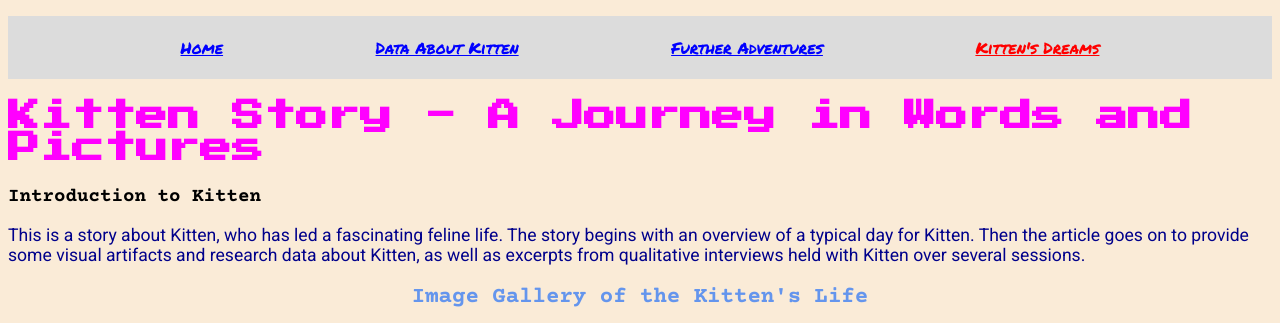
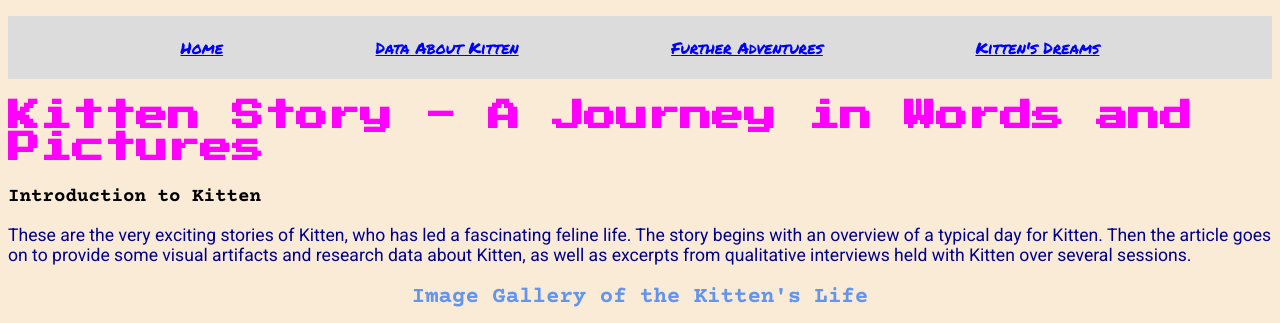
Before and after one commit to racheldaniell/demo-kitten-proj, a plain HTML site: page index.html in a window 1280 px wide. Shown: the top 323 px of the page. Drawn offline with nearby package versions, Linux system fonts and the light colour scheme.

```diff
--- a/index.html
+++ b/index.html
@@ -26,7 +26,7 @@
 			<li><a href="index.html">Home</a> </li>
 			<li><a href="data-page.html">Data About Kitten</a> </li>
 			<li><a href="adventure-page.html">Further Adventures</a> </li>
-            <li ><a href="dream-page.html" id="special-item">Kitten's Dreams</a> </li>
+            <li><a href="dream-page.html">Kitten's Dreams</a> </li>
 		</ul>
 	</nav>
 
@@ -36,7 +36,7 @@
 	<main>
 	<section>
 		<h2>Introduction to Kitten</h2>
-		<p>This is a story about Kitten, who has led a fascinating feline life. The story begins with an overview of a typical day for Kitten. Then the article goes on to provide some visual artifacts and research data about Kitten, as well as excerpts from qualitative interviews held with Kitten over several sessions.</p>
+		<p>These are the very exciting stories of Kitten, who has led a fascinating feline life. The story begins with an overview of a typical day for Kitten. Then the article goes on to provide some visual artifacts and research data about Kitten, as well as excerpts from qualitative interviews held with Kitten over several sessions.</p>
 	</section>
 	<!--- ADDED HTML attribute classes here for flex class 07 and 08 -->
 
--- a/style.css
+++ b/style.css
@@ -23,10 +23,6 @@
 
 nav li:hover {
     background-color:yellow
-}
-
-#special-item {
-    color:red;
 }
 
 h1 {
```
Also changed, not shown: 1 other file.
